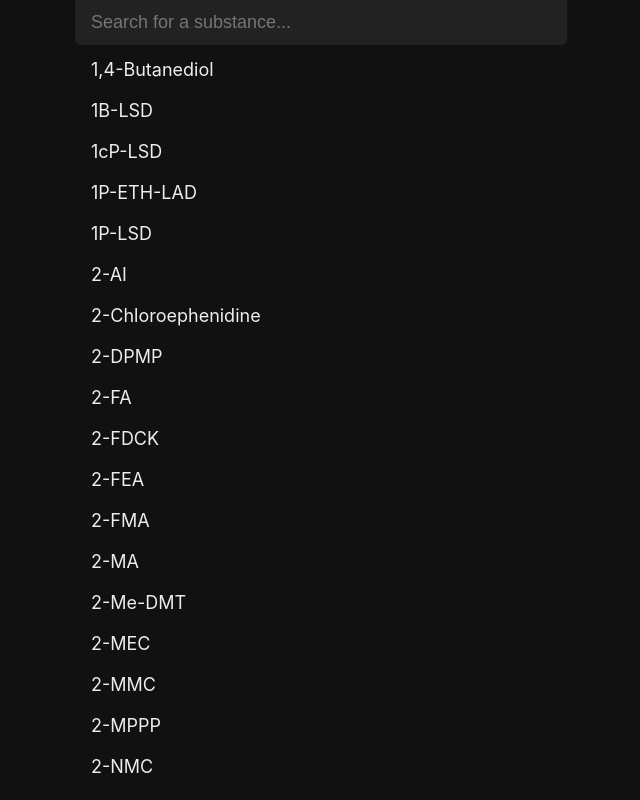
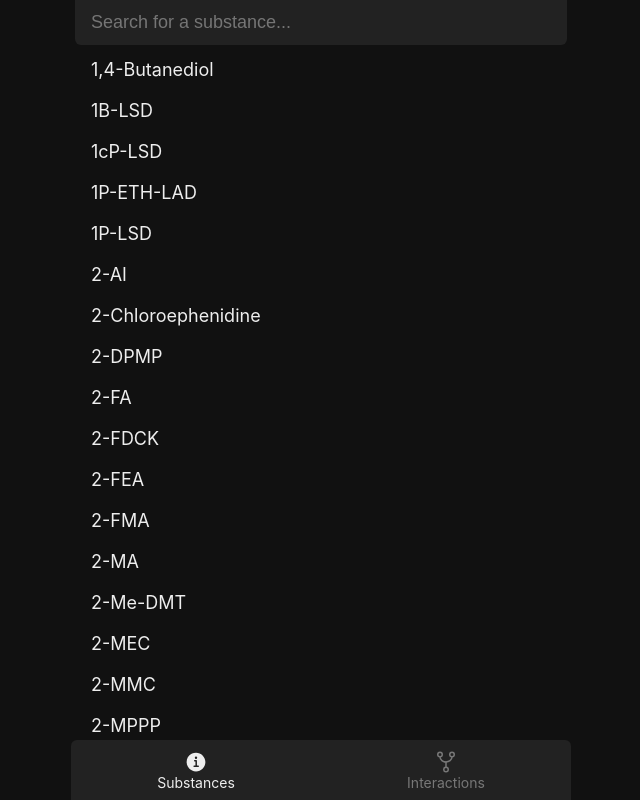
Before and after one commit to NoahSaso/salvum, a Next.js app: page / in a window 1280 px wide. Shown: the whole page, without its empty margins (319-959 px from the left). Built offline with nearby package versions, Linux system fonts and the light colour scheme.

Commit message:
added footer with nav tabs

```diff
--- a/components/footer.tsx
+++ b/components/footer.tsx
@@ -1,11 +1,49 @@
+import cn from 'classnames'
+import Link from 'next/link'
+import { useRouter } from 'next/router'
 import { FC } from 'react'
+import { IoGitNetworkOutline,IoInformationCircle,IoInformationCircleOutline } from 'react-icons/io5'
 
 import styles from '../styles/footer.module.scss'
 
-const Footer: FC = () => (
-  <>
+const tabs = [
+  {
+    label: 'Substances',
+    icon: {
+      inactive: IoInformationCircleOutline,
+      active: IoInformationCircle
+    },
+    href: '/',
+  },
+  {
+    label: 'Interactions',
+    icon: {
+      inactive: IoGitNetworkOutline,
+      active: IoGitNetworkOutline
+    },
+    href: '/interactions',
+  },
+]
 
-  </>
-)
+const Footer: FC = () => {
+  const { pathname } = useRouter()
+
+  return (
+    <div className={cn('centered', styles.container)}>
+      {tabs.map(({ label, icon: { inactive, active }, href }) => {
+        const isActive = pathname === href
+        const Icon = isActive ? active : inactive
+        return (
+          <Link key={href} href={href}>
+            <a className={cn({ [styles.active]: isActive })}>
+              <Icon size={24} />
+              <p>{label}</p>
+            </a>
+          </Link>
+        )
+      })}
+    </div>
+  )
+}
 
 export default Footer
--- a/components/header.tsx
+++ b/components/header.tsx
@@ -1,11 +1,12 @@
+import cn from 'classnames'
 import { FC } from 'react'
 
 import styles from '../styles/header.module.scss'
 
 const Header: FC = () => (
-  <>
+  <div className={cn('centered', styles.container)}>
 
-  </>
+  </div>
 )
 
 export default Header
--- a/components/layout.tsx
+++ b/components/layout.tsx
@@ -22,7 +22,7 @@ const Layout: FC = ({ children }) => (
     </Head>
 
     <Header />
-    <main>{children}</main>
+    <main className="centered">{children}</main>
     <Footer />
   </>
 )
--- /dev/null
+++ b/styles/constants.scss
@@ -0,0 +1 @@
+$footer-height: 60px;
--- /dev/null
+++ b/styles/footer.module.scss
@@ -0,0 +1,40 @@
+@import "colors";
+@import "constants";
+
+.container {
+  height: $footer-height;
+  background-color: $hover;
+
+  display: flex;
+  flex-direction: row;
+  justify-content: center;
+  align-items: stretch;
+
+  border-top-left-radius: 6px;
+  border-top-right-radius: 6px;
+    // clip so border radius cuts off corners of child buttons
+  overflow: clip;
+
+  a {
+    display: flex;
+    flex-direction: column;
+    justify-content: center;
+    align-items: center;
+
+    flex: 1;
+
+    p {
+      font-size: 14px;
+    }
+
+    p, svg > * {
+      color: $quaternary;
+    }
+
+    &.active {
+      p, svg > * {
+        color: $primary;
+      }
+    }
+  }
+}
--- a/styles/global.scss
+++ b/styles/global.scss
@@ -1,4 +1,5 @@
 @import "colors";
+@import "constants";
 
 html,
 body {
@@ -26,8 +27,11 @@ p, h1, h2, h3 {
 }
 
 main {
-  height: 100vh;
+  height: calc(100vh - $footer-height);
+  padding-bottom: 4px;
+}
 
+[class~="centered"] {
   width: 100%;
   max-width: 500px;
 
--- /dev/null
+++ b/styles/header.module.scss
@@ -0,0 +1,3 @@
+.container {
+  height: 0;
+}
```
